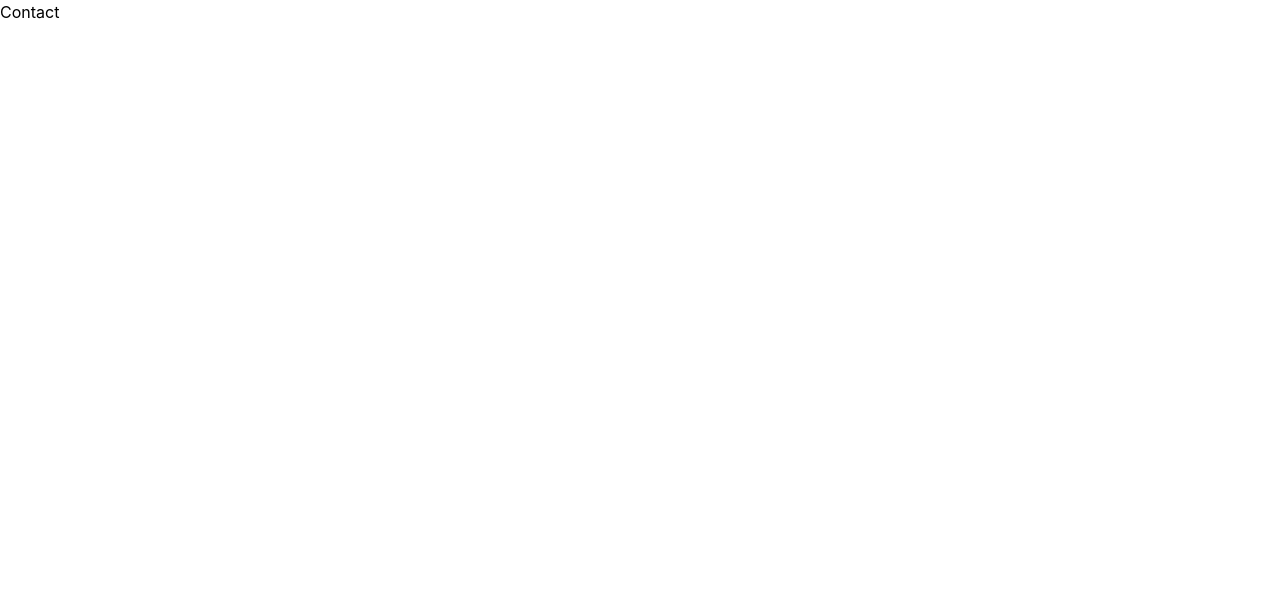
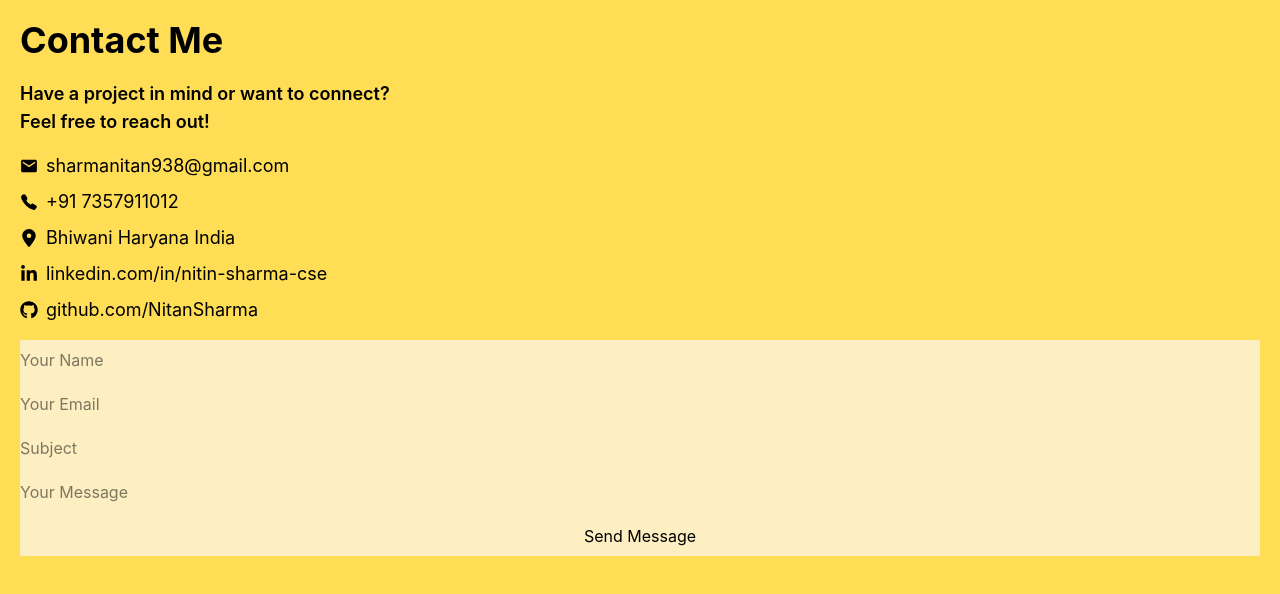
Before and after one commit to NitanSharma/Portfolio-Website, a React (Vite) app: page /contact in a window 1280 px wide. Shown: the top 594 px of the page. Built offline with nearby package versions, Linux system fonts and the light colour scheme.

Commit message:
Contact page on working..

```diff
--- a/src/pages/Contact.tsx
+++ b/src/pages/Contact.tsx
@@ -1,8 +1,33 @@
-
+import { IoMdMail } from "react-icons/io";
+import { IoCall } from "react-icons/io5";
+import { FaLocationDot } from "react-icons/fa6";
+import { FaLinkedinIn } from "react-icons/fa6";
+import { FaGithub } from "react-icons/fa";
 
 const Contact = () => {
   return (
-    <div>Contact</div>
+    <div className="bg-[#ffdd55] h-screen p-5 flex flex-col">
+      <div className="">
+        <h1 className="text-4xl font-bold mb-5">Contact Me</h1>
+        <p className="text-lg font-semibold my-2">Have a project in mind or want to connect? <br /> Feel free to reach out!</p>
+        <div className="flex flex-col gap-2 my-4">
+          <p className="text-lg flex items-center gap-2"><IoMdMail /> sharmanitan938@gmail.com</p>
+          <p className="text-lg flex items-center gap-2"><IoCall />+91 7357911012</p>
+          <p className="text-lg flex items-center gap-2"><FaLocationDot />Bhiwani Haryana India</p>
+          <p className="text-lg flex items-center gap-2"><FaLinkedinIn />linkedin.com/in/nitin-sharma-cse</p>
+          <p className="text-lg flex items-center gap-2"><FaGithub/>github.com/NitanSharma</p>
+        </div>
+      </div>
+      <div className="bg-[#FDEFC1]">
+        <form action="" className="flex flex-col gap-5 py-2">
+          <input type="text" placeholder="Your Name" />
+          <input type="text" placeholder="Your Email" />
+          <input type="text" placeholder="Subject" />
+          <input type="text" placeholder="Your Message" />
+          <button>Send Message</button>
+        </form>
+      </div>
+    </div>
   )
 }
 
--- a/src/pages/Project.tsx
+++ b/src/pages/Project.tsx
@@ -35,8 +35,8 @@ const Project = () => {
   return (
     <div className="bg-[#ffdd55] flex flex-col gap-2">
       <div className="p-5 flex flex-col gap-4">
-        <h1 className="text-3xl font-bold">My Project</h1>
-        <p className="text-lg font-semibold">
+        <h1 className="text-4xl font-bold mb-5">My Project</h1>
+        <p className="text-lg font-semibold my-2">
           Here are some of the projet <br />
           I've work on.
         </p>
```
